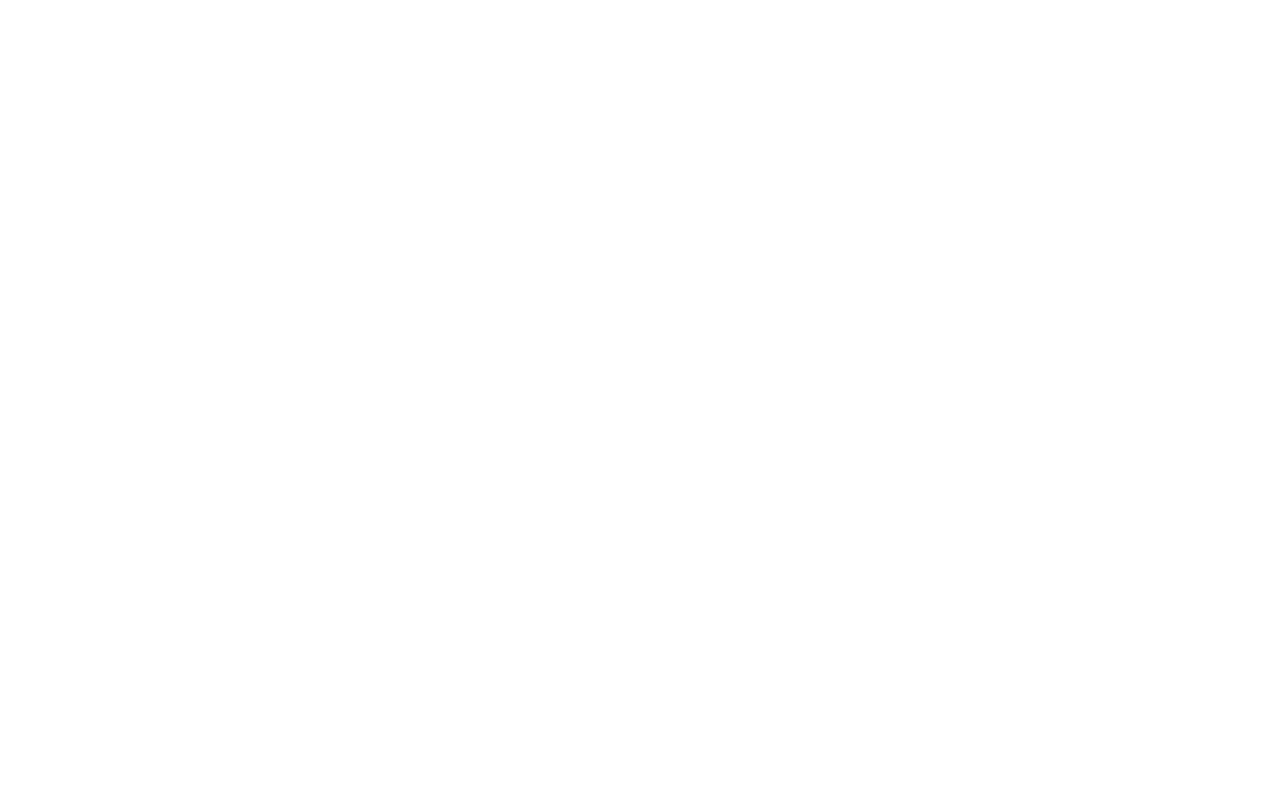
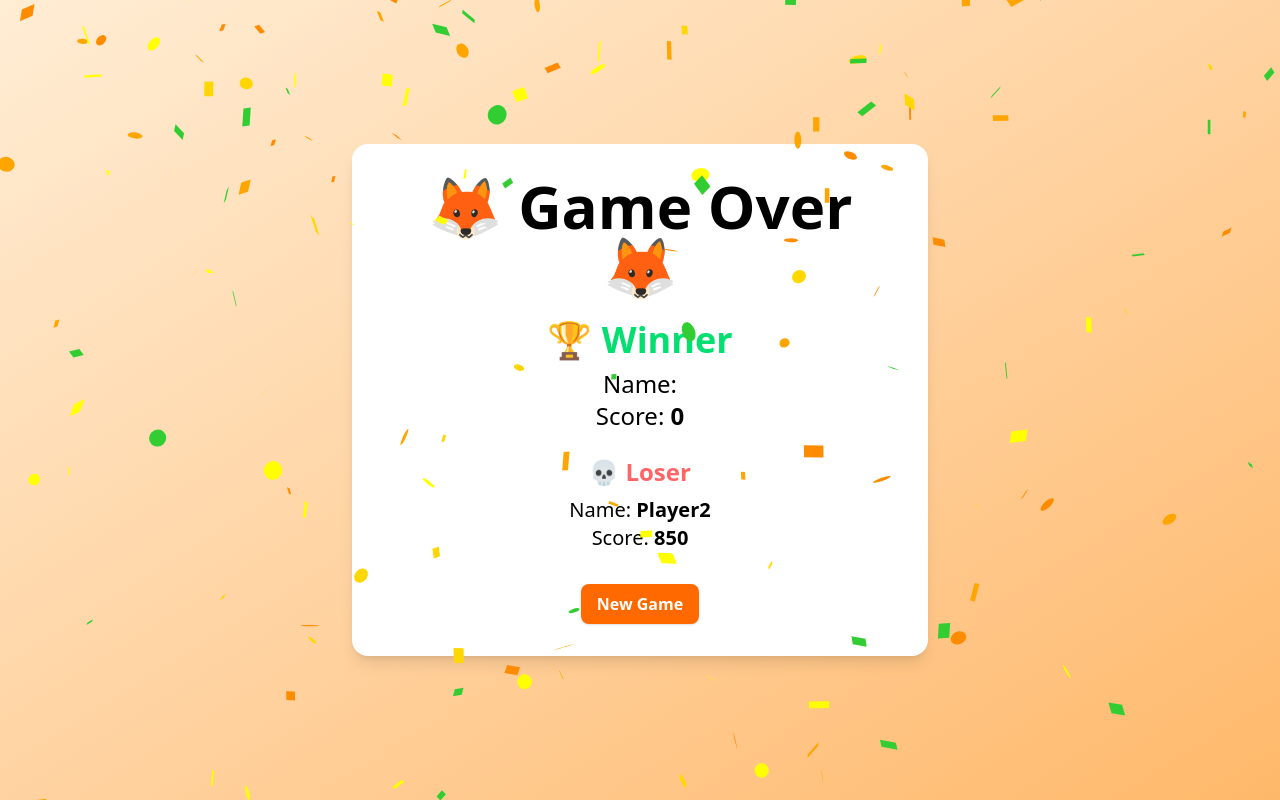
Before and after one commit to hck81-marugame/fox-hunt-client, a React (Vite) app in the folder client/: page /game-over in a window 1280 px wide. Before the commit this address had no page. Built offline with nearby package versions, Linux system fonts and the light colour scheme.

Commit message:
feat: update routing and integrate score context in game and game over pages

```diff
--- a/client/src/App.jsx
+++ b/client/src/App.jsx
@@ -12,8 +12,8 @@ function App() {
         <Route>
           <Route path="/login" element={<LoginPage />} />
           <Route path="/" element={<HomePage />} />
-          <Route path="/game" element={<Layout />}>
-            <Route index element={<GamePage />} />
+          <Route path="/" element={<Layout />}>
+            <Route path="/game" element={<GamePage />} />
             <Route path="/game-over" element={<GameOverPage />} />
           </Route>
         </Route>
--- a/client/src/pages/GameOverPage.jsx
+++ b/client/src/pages/GameOverPage.jsx
@@ -1,9 +1,13 @@
 import { useEffect, useState, useRef } from "react";
 import { useNavigate } from "react-router";
 import Confetti from "react-confetti";
+import { useScore } from "../contexts/Score.context";
 
 export default function GameOverPage() {
   const navigate = useNavigate();
+  const { score } = useScore();
+  const name = localStorage.getItem("name");
+
   const audioRef = useRef(null);
   const [windowDimension, setWindowDimension] = useState({
     width: window.innerWidth,
@@ -67,10 +71,10 @@ export default function GameOverPage() {
           <div className="mb-6">
             <h2 className="text-4xl font-semibold text-green-400">🏆 Winner</h2>
             <p className="text-2xl mt-2">
-              Name: <span className="font-bold">Player1</span>
+              Name: <span className="font-bold">{name}</span>
             </p>
             <p className="text-2xl">
-              Score: <span className="font-bold">1200</span>
+              Score: <span className="font-bold">{score}</span>
             </p>
           </div>
           <div className="mb-8">
--- a/client/src/pages/GamePage.jsx
+++ b/client/src/pages/GamePage.jsx
@@ -3,10 +3,11 @@ import ImageHome from "../assets/home.png";
 import { useNavigate } from "react-router";
 import { useRef, useEffect, useState } from "react";
 import Swiper from "../components/Swiper";
+import { useScore } from "../contexts/Score.context";
 export default function GamePage() {
   const navigate = useNavigate();
   const audioRef = useRef(null);
-  const [score, setScore] = useState(0);
+  const { score, increaseScore } = useScore();
   const [swipers, setSwipers] = useState([]);
   const [timeLeft, setTimeLeft] = useState(20);
 
@@ -51,6 +52,7 @@ export default function GamePage() {
 
     if (timeLeft === 0) {
       clearInterval(swiperInterval); // Stop swiper spawning when timeLeft reaches 0
+      navigate("/game-over");
     }
 
     return () => {
@@ -60,7 +62,7 @@ export default function GamePage() {
   }, [timeLeft]);
 
   function handleSwiperClick(id) {
-    setScore((prevScore) => prevScore + 100);
+    increaseScore(100);
     setSwipers((prevSwipers) => {
       return prevSwipers.filter((swiperId) => {
         return swiperId !== id;
```
